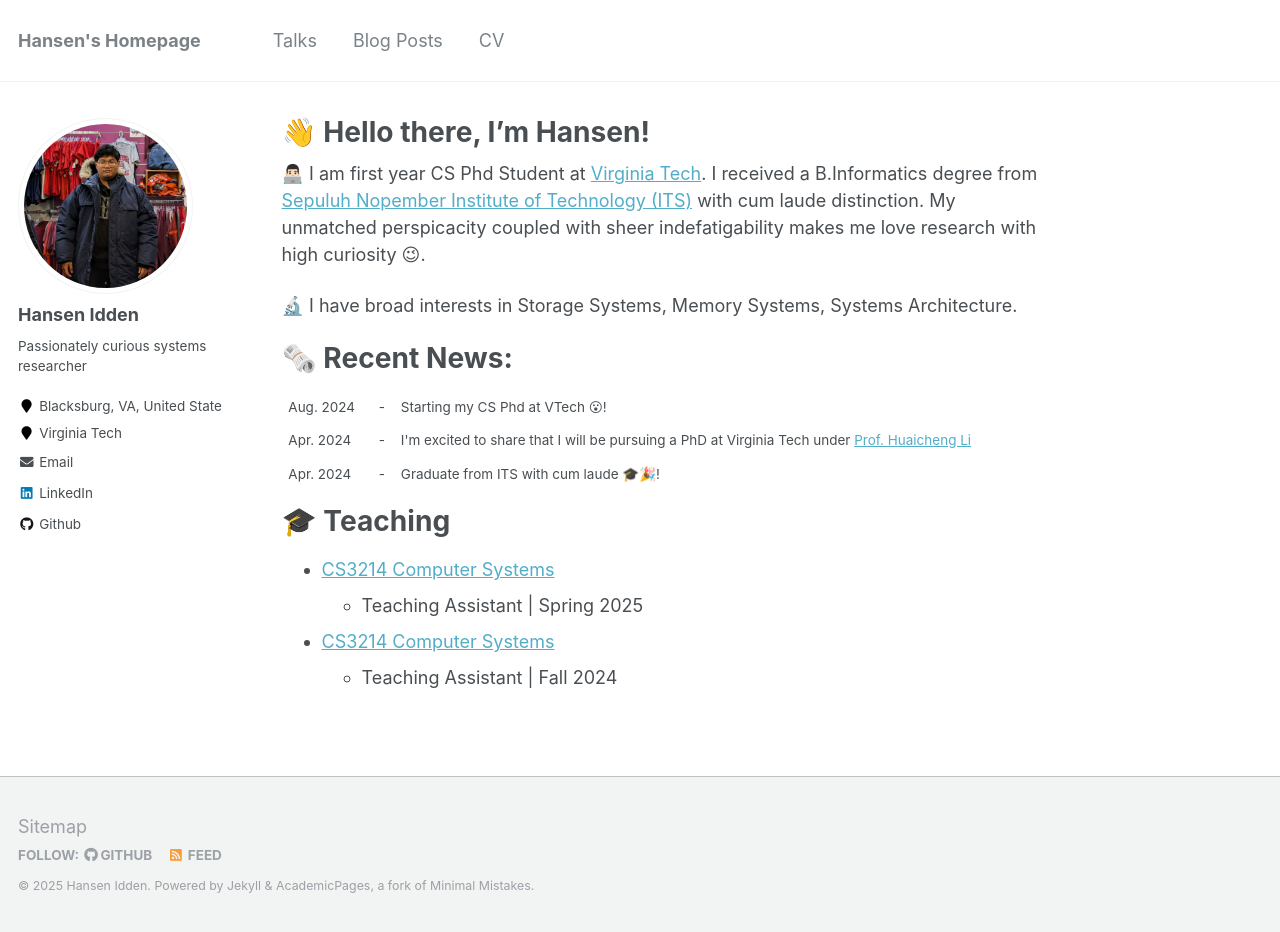
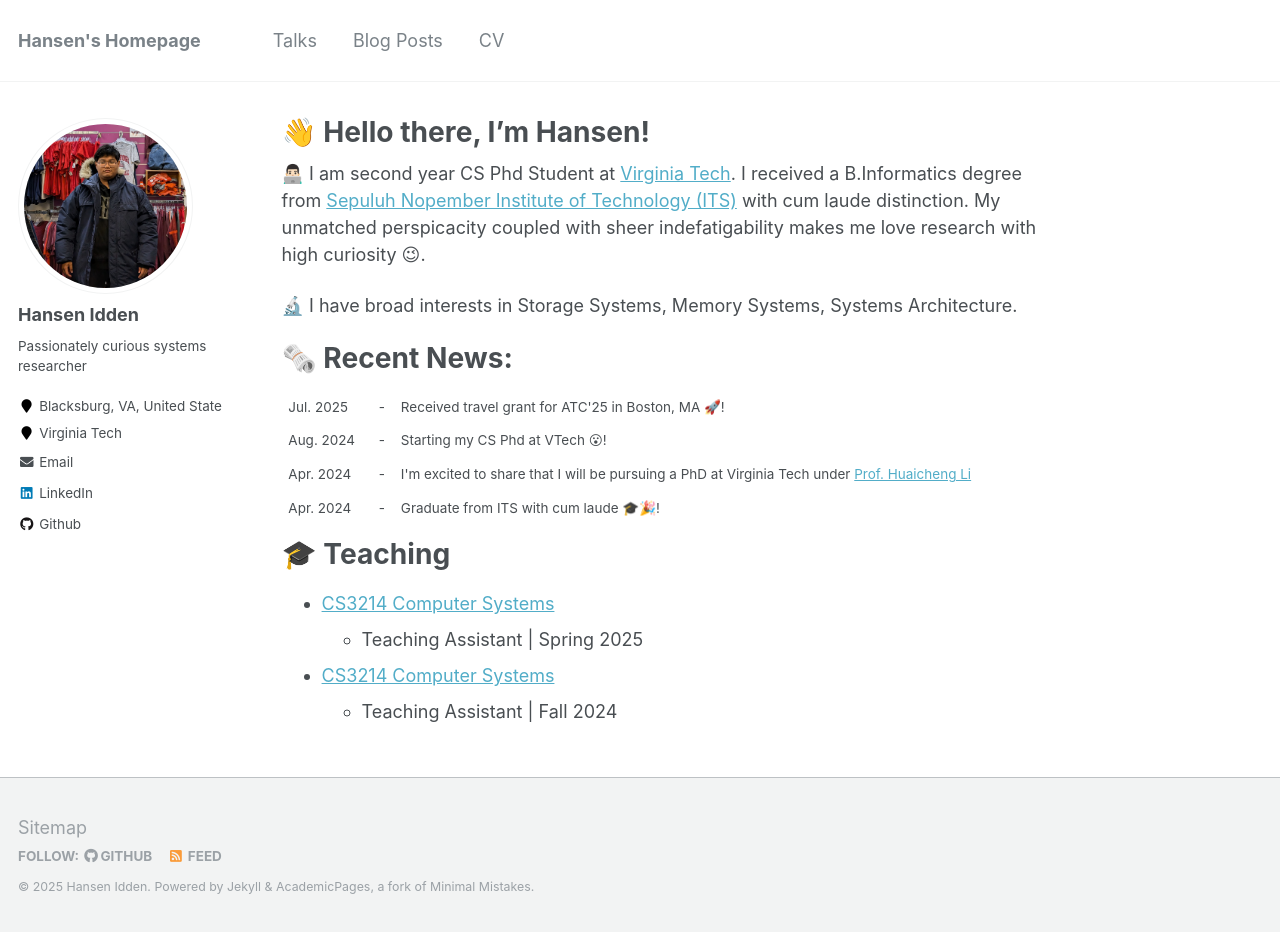
Before and after one commit to hansenidden18/hansenidden18.github.io, a Jekyll site: the page built from _pages/about.md, in a window 1280 px wide and 932 px high. Built offline with Jekyll 4.4.1, drawn with Linux system fonts in a browser that asks for light colours.

Commit message:
Add travel grant

```diff
--- a/_pages/about.md
+++ b/_pages/about.md
@@ -8,7 +8,7 @@ redirect_from:
   - /about.html
 ---
 
-👨🏻‍💻 I am first year CS Phd Student at <a href="https://cs.vt.edu/">Virginia Tech</a>. I received a B.Informatics degree from <a href="https://www.its.ac.id/">Sepuluh Nopember Institute of Technology (ITS)</a> with cum laude distinction. My unmatched perspicacity coupled with sheer indefatigability makes me love research with high curiosity 😉.
+👨🏻‍💻 I am second year CS Phd Student at <a href="https://cs.vt.edu/">Virginia Tech</a>. I received a B.Informatics degree from <a href="https://www.its.ac.id/">Sepuluh Nopember Institute of Technology (ITS)</a> with cum laude distinction. My unmatched perspicacity coupled with sheer indefatigability makes me love research with high curiosity 😉.
 
 🔬 I have broad interests in Storage Systems, Memory Systems, Systems Architecture.
 
@@ -17,6 +17,11 @@ redirect_from:
 
 <div style="max-height: 200px; overflow-y:auto; border: none;">
   <table style="border: none;">
+    <tr style="border: none;">
+      <td style="border: none;">Jul. 2025</td>
+      <td style="border: none;">-</td>
+      <td style="border: none;">Received travel grant for ATC'25 in Boston, MA 🚀!   </td>
+    </tr>
     <tr style="border: none;">
       <td style="border: none;">Aug. 2024</td>
       <td style="border: none;">-</td>
```
